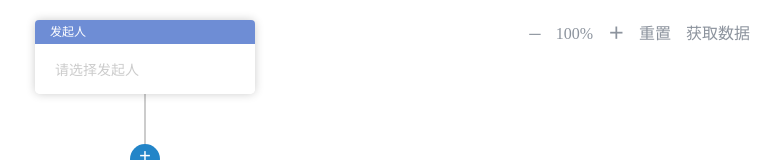
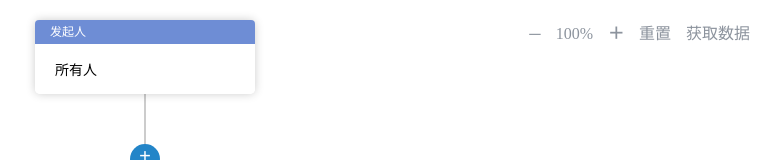
Before and after one commit to SpanManX/vue-workflow-diagram, a Vue app: page / in a window 1280 px wide. Shown: the top 160 px of the page, without its empty margins (495-1275 px from the left). Built offline with nearby package versions, Linux system fonts and the light colour scheme.

Commit message:
增加模拟数据

```diff
--- a/package.json
+++ b/package.json
@@ -12,6 +12,7 @@
     "preview": "vite preview"
   },
   "dependencies": {
+    "element-plus": "^2.9.4",
     "vite-plugin-dts": "^4.5.0",
     "vue": "^3.5.13"
   },
--- /dev/null
+++ b/src/app.vue
@@ -0,0 +1,55 @@
+<template>
+  <workflow :data="list" @click-node="clickNode"></workflow>
+  <drawerInitiator ref="drawerInitiatorRef" @change="change" @confirm="confirm"></drawerInitiator>
+  <drawerCondition ref="drawerConditionRef" @change="change" @confirm="confirm"></drawerCondition>
+</template>
+<script setup>
+import drawerInitiator from './components/drawerInitiator.vue'
+import drawerCondition from './components/drawerCondition.vue'
+import workflow from './workflow.vue'
+import {ref} from "vue";
+
+const drawerInitiatorRef = ref(null)
+const drawerConditionRef = ref(null)
+const list = ref(
+    []
+)
+const currentVal = ref(null)
+const currentList = ref([])
+
+function clickNode(val, i, list) {
+  currentVal.value = val
+  currentList.value = list
+  if (val.type === 'start') {
+    drawerInitiatorRef.value.openDrawer()
+  } else if (val.type === 'condition') {
+    drawerConditionRef.value.openDrawer(val.data)
+  }
+}
+
+function change(val) {
+  // console.log(val)
+}
+
+function confirm(val) {
+  if (val.value) {
+    let arr = []
+    val.value.forEach((item) => {
+      arr.push(item.label)
+    })
+    currentVal.value.content = arr.join('，')
+  }
+
+  // 最后一个条件设置为“其他条件进入此流程”，并且去掉placeholder
+  if (currentVal.value.type === 'condition' && currentVal.value.last && currentVal.value.content === '') {
+    currentVal.value.content = '其他条件进入此流程'
+    currentVal.value.placeholder = ''
+  }
+
+  currentVal.value.data = val
+  console.log(currentVal.value)
+}
+</script>
+<style scoped lang="scss">
+
+</style>
--- /dev/null
+++ b/src/components/drawerCondition.vue
@@ -0,0 +1,54 @@
+<template>
+  <el-drawer v-model="isShow"
+             title="条件设置">
+    <el-checkbox-group v-model="checkList" @change="change">
+      <el-checkbox v-for="key in Object.keys(options)" :label="options[key]" :value="key"/>
+    </el-checkbox-group>
+    <template #footer>
+      <el-button @click="isShow = false">取消</el-button>
+      <el-button type="primary" @click="confirm">确定</el-button>
+    </template>
+  </el-drawer>
+</template>
+<script setup>
+import {ref} from "vue";
+
+defineExpose({openDrawer});
+
+const emit = defineEmits(['change', 'confirm']);
+const isShow = ref(false);
+const checkList = ref([])
+const currentData = ref([]);
+
+const options = {
+  0: '部门'
+}
+
+function openDrawer(val) {
+  if (val) {
+    val.value.forEach(item => {
+      checkList.value.push(item.value);
+    });
+  } else {
+    checkList.value = [];
+  }
+  isShow.value = true;
+}
+
+function change(val) {
+  currentData.value = val.map(item => ({label: options[item], value: item}));
+  emit('change', {
+    value: currentData.value,
+  })
+}
+
+function confirm() {
+  emit('confirm', {
+    value: currentData.value,
+  });
+  isShow.value = false;
+}
+</script>
+<style scoped lang="scss">
+
+</style>
--- /dev/null
+++ b/src/components/drawerInitiator.vue
@@ -0,0 +1,94 @@
+<template>
+  <el-drawer v-model="isShow"
+             title="发起人">
+    <el-radio-group v-model="radio" @change="change('radio')">
+      <el-radio value="1" size="large">所有人</el-radio>
+      <el-radio value="2" size="large">其他</el-radio>
+    </el-radio-group>
+
+    <div>
+      <el-select v-if="radio === '2'"
+                 @change="change"
+                 v-model="currentDept"
+                 placeholder="请选择部门"
+                 size="large"
+                 multiple
+                 collapse-tags
+                 collapse-tags-tooltip
+                 clearable
+                 :max-collapse-tags="2"
+                 style="width: 240px">
+        <el-option
+            v-for="item in options"
+            :key="item.value"
+            :label="item.label"
+            :value="item"
+        />
+      </el-select>
+    </div>
+    <template #footer>
+      <el-button @click="isShow = false">取消</el-button>
+      <el-button type="primary" @click="confirm">确定</el-button>
+    </template>
+  </el-drawer>
+</template>
+<script setup>
+import {ref} from "vue";
+
+defineExpose({openDrawer});
+
+const emit = defineEmits(['change', 'confirm']);
+
+const isShow = ref(false);
+const radio = ref('1')
+
+const options = [
+  {
+    value: '1',
+    label: '人事部',
+  },
+  {
+    value: '2',
+    label: '行政部',
+  },
+  {
+    value: '3',
+    label: '工程部',
+  },
+  {
+    value: '4',
+    label: '研发部',
+  },
+  {
+    value: '5',
+    label: '营销部',
+  },
+]
+
+let currentDept = ref([]);
+
+function openDrawer() {
+  isShow.value = true;
+}
+
+function change(val) {
+  if (val === 'radio') {
+    currentDept.value = []
+  }
+  emit('change', {
+    radio: radio.value,
+    value: radio.value === '1' ? [{label: '所有人'}] : currentDept.value
+  })
+}
+
+function confirm() {
+  emit('confirm', {
+    radio: radio.value,
+    value: radio.value === '1' ? [{label: '所有人'}] : currentDept.value
+  });
+  isShow.value = false;
+}
+</script>
+<style scoped lang="scss">
+
+</style>
--- a/src/components/workflowNodes.vue
+++ b/src/components/workflowNodes.vue
@@ -16,7 +16,7 @@
             <div class="content" @click="clickNode(val,i,`优先级${i + 1}`)">
               <span class="left-arrow" v-if="i && val.type === 'condition'" @click.stop="moveToLeft(list,i,l)">⇦</span>
               <span v-if="val.content && val.content !== ''">{{ val.content }}</span>
-              <span class="placeholder">{{ val.placeholder }}</span>
+              <span class="placeholder" v-else>{{ val.placeholder }}</span>
               <span class="right-arrow" v-if="val.type === 'condition' && i !== list.length - 1"
                     @click.stop="moveToRight(list,i,l)">⇨</span>
             </div>
@@ -71,6 +71,7 @@
 </template>
 <script setup>
 import workflowNodes from "./workflowNodes.vue";
+import {watch} from "vue";
 
 const props = defineProps({
   list: Array,
@@ -116,11 +117,22 @@ function addCcTo(val, i) {
 
 function setPlaceholder(val) {
   for (let item of val) {
+    if (item[0].last) {
+      delete item[0].last
+    }
     if (item[0].content === '其他条件进入此流程') {
       item[0].placeholder = '请设置条件'
       item[0].content = ''
     }
   }
+}
+
+function setContent(nodeList) {
+  if (nodeList[nodeList.length - 1][0].placeholder === '请设置条件' && nodeList[nodeList.length - 1][0].content === '') {
+    nodeList[nodeList.length - 1][0].content = '其他条件进入此流程'
+    nodeList[nodeList.length - 1][0].placeholder = ''
+  }
+  nodeList[nodeList.length - 1][0].last = true
 }
 
 /**
@@ -146,6 +158,7 @@ function add(val, i) {
         // placeholder: '其他条件进入此流程',
         type: 'condition',
         id: generateRandomId(),
+        last:true
       }
     ]
   ]
@@ -182,10 +195,7 @@ function moveToLeft(nodeList, i, l) {
   nodeList[i - 1] = temp;
 
   setPlaceholder(nodeList)
-  if (nodeList[nodeList.length - 1][0].placeholder === '请设置条件') {
-    nodeList[nodeList.length - 1][0].content = '其他条件进入此流程'
-    nodeList[nodeList.length - 1][0].placeholder = ''
-  }
+  setContent(nodeList)
 }
 
 function moveToRight(nodeList, i, l) {
@@ -194,10 +204,7 @@ function moveToRight(nodeList, i, l) {
   nodeList[i + 1] = temp;
 
   setPlaceholder(nodeList)
-  if (nodeList[nodeList.length - 1][0].placeholder === '请设置条件') {
-    nodeList[nodeList.length - 1][0].content = '其他条件进入此流程'
-    nodeList[nodeList.length - 1][0].placeholder = ''
-  }
+  setContent(nodeList)
 }
 
 /**
@@ -264,59 +271,13 @@ function removeNode(nodeList, nodeIndex, childIndex, parentList, currentNode) {
     // nodeList.forEach((item,i)=>{
     //   item[0].title = `条件${i + 1}`
     // })
-    if (nodeList[nodeList.length - 1][0].placeholder === '请设置条件') {
-      nodeList[nodeList.length - 1][0].content = '其他条件进入此流程'
-      nodeList[nodeList.length - 1][0].placeholder = ''
-    }
+    setContent(nodeList)
   }
 }
 
 function clickNode(val, i) {
-  emit('clickNode', val, i)
+  emit('clickNode', val, i, props.list)
 }
-
-// function remove(val, i, l, parentData, currentData) {
-//   console.log('currentData', currentData)
-//   console.log(parentData, val, i, l)
-//   if (currentData.type && currentData.type === 'condition') {
-//
-//     if (val.length === 2) {
-//
-//       let parentChildren = {};
-//       let index = -1
-//
-//       for (let item of parentData) {
-//         index++
-//         if (item.children) {
-//           parentChildren = item
-//           break;
-//         }
-//       }
-//
-//       val.splice(i, 1)
-//
-//       parentChildren.children[0].splice(0, 1) // 删除“条件”
-//
-//       let data = parentChildren.children[0]
-//
-//       if (data.length) {
-//         // parentData.push(...data) // 添加数据
-//         parentData.splice(index, 1) // 删除原数据
-//         data.map((item, i) => {
-//           parentData.splice(index + i, 0, item)
-//         })
-//       } else {
-//         parentData.splice(index, 1) // 删除原数据
-//       }
-//
-//       console.log(parentData)
-//     } else {
-//       parentData.splice(i, 1)
-//     }
-//   } else {
-//     val[i].splice(l, 1)
-//   }
-// }
 </script>
 <style scoped lang="scss">
 $line-color: #cccccc;
--- a/src/main.js
+++ b/src/main.js
@@ -1,4 +1,13 @@
 import { createApp } from 'vue'
-import App from './workflow.vue'
+import elementPlus from 'element-plus'
+import 'element-plus/dist/index.css'
+import 'element-plus/theme-chalk/dark/css-vars.css'
+import {zhCn} from "element-plus/es/locale/index";
+import App from './app.vue'
 
-createApp(App).mount('#vue-workflow-diagram')
+const app = createApp(App)
+app.use(elementPlus, {
+    locale: zhCn,
+})
+
+app.mount('#vue-workflow-diagram')
--- a/src/workflow.vue
+++ b/src/workflow.vue
@@ -33,7 +33,7 @@ let list = ref(
       {
         title: '发起人',
         placeholder: '请选择发起人',
-        content: '',
+        content: '所有人',
         type: 'start',
         id: 0
       }
@@ -67,9 +67,8 @@ function zoomOut() {
   wheelZoomFunc({scaleFactor: num.value / 100 - 0.1, isExternalCall: true})
 }
 
-function clickNode(val, i) {
-  console.log(val, i)
-  emit('clickNode', val, i)
+function clickNode(val, i, list) {
+  emit('clickNode', val, i, list)
 }
 
 function getData() {
```
Also changed, not shown: src/utils/zoom.js (+16 -0 lines), 1 other file (tests, documents, lock files or other folders).
